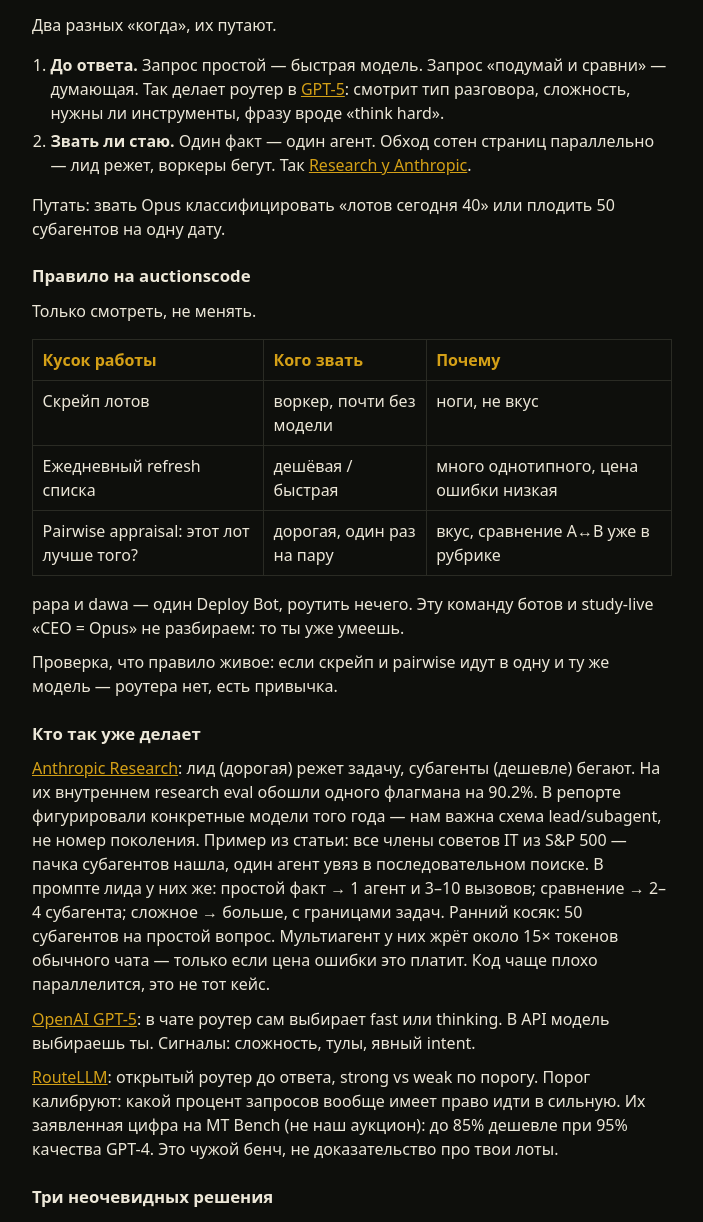
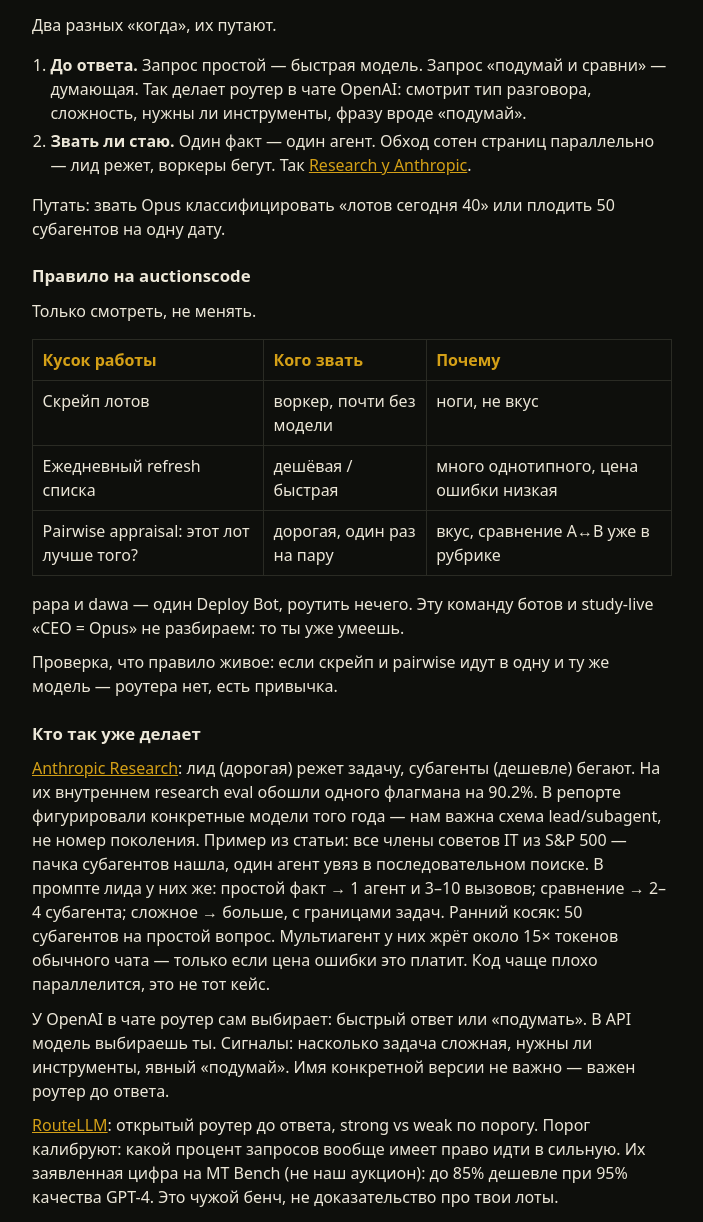
Before and after one commit to azinoviev-pixel/ai-ultra, a plain HTML site: page d/2026-08-18-route.html in a window 1280 px wide. Shown: the part 1035-2257 px from the top of the page, without its empty margins (288-991 px from the left). Drawn offline with Linux system fonts and the light colour scheme.

Commit message:
Update 18.08 route page: OpenAI chat router signals, Anthropic lead/subagent — no product-generation sell

```diff
--- a/d/2026-08-18-route.html
+++ b/d/2026-08-18-route.html
@@ -58,7 +58,7 @@
 </div>
 <p>Два разных «когда», их путают.</p>
 <ol>
-<li><strong>До ответа.</strong> Запрос простой — быстрая модель. Запрос «подумай и сравни» — думающая. Так делает роутер в <a href="https://openai.com/index/gpt-5-system-card/">GPT-5</a>: смотрит тип разговора, сложность, нужны ли инструменты, фразу вроде «think hard».</li>
+<li><strong>До ответа.</strong> Запрос простой — быстрая модель. Запрос «подумай и сравни» — думающая. Так делает роутер в чате OpenAI: смотрит тип разговора, сложность, нужны ли инструменты, фразу вроде «подумай».</li>
 <li><strong>Звать ли стаю.</strong> Один факт — один агент. Обход сотен страниц параллельно — лид режет, воркеры бегут. Так <a href="https://www.anthropic.com/engineering/multi-agent-research-system">Research у Anthropic</a>.</li>
 </ol>
 <p>Путать: звать Opus классифицировать «лотов сегодня 40» или плодить 50 субагентов на одну дату.</p>
@@ -82,7 +82,7 @@
 
 <h2>Кто так уже делает</h2>
 <p><a href="https://www.anthropic.com/engineering/multi-agent-research-system">Anthropic Research</a>: лид (дорогая) режет задачу, субагенты (дешевле) бегают. На их внутреннем research eval обошли одного флагмана на 90.2%. В репорте фигурировали конкретные модели того года — нам важна схема lead/subagent, не номер поколения. Пример из статьи: все члены советов IT из S&amp;P 500 — пачка субагентов нашла, один агент увяз в последовательном поиске. В промпте лида у них же: простой факт → 1 агент и 3–10 вызовов; сравнение → 2–4 субагента; сложное → больше, с границами задач. Ранний косяк: 50 субагентов на простой вопрос. Мультиагент у них жрёт около 15× токенов обычного чата — только если цена ошибки это платит. Код чаще плохо параллелится, это не тот кейс.</p>
-<p><a href="https://openai.com/index/gpt-5-system-card/">OpenAI GPT-5</a>: в чате роутер сам выбирает fast или thinking. В API модель выбираешь ты. Сигналы: сложность, тулы, явный intent.</p>
+<p>У OpenAI в чате роутер сам выбирает: быстрый ответ или «подумать». В API модель выбираешь ты. Сигналы: насколько задача сложная, нужны ли инструменты, явный «подумай». Имя конкретной версии не важно — важен роутер до ответа.</p>
 <p><a href="https://github.com/lm-sys/RouteLLM">RouteLLM</a>: открытый роутер до ответа, strong vs weak по порогу. Порог калибруют: какой процент запросов вообще имеет право идти в сильную. Их заявленная цифра на MT Bench (не наш аукцион): до 85% дешевле при 95% качества GPT-4. Это чужой бенч, не доказательство про твои лоты.</p>
 
 <h2>Три неочевидных решения</h2>
```
